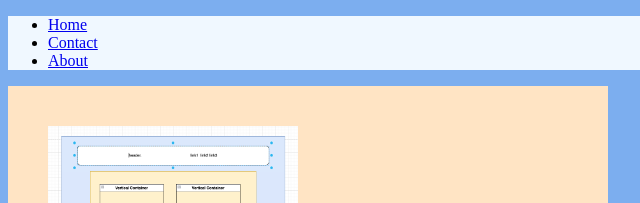
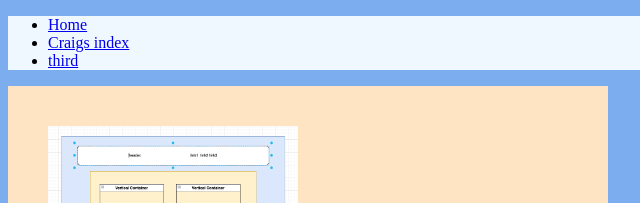
Before and after one commit to DeltaV-Instructor/html-demo-ACP, a plain HTML site: page index.html in a window 1280 px wide. Shown: the top 203 px of the page, 0-640 px from the left. Drawn offline with Linux system fonts and the light colour scheme.

Commit message:
add links to others students index

```diff
--- a/index.html
+++ b/index.html
@@ -14,8 +14,8 @@
       <nav>
         <ul>
           <li><a href="index.html">Home</a></li>
-          <li><a href="contact.html">Contact</a></li>
-          <li><a href="about.html">About</a></li>
+          <li><a href="https://deltav-instructor.github.io/html-demo-ACP/">Craigs index</a></li>
+          <li><a href="https://deltav-instructor.github.io/html-demo-ACP/">third</a></li>
         </ul>
       </nav>
     </header>
```
